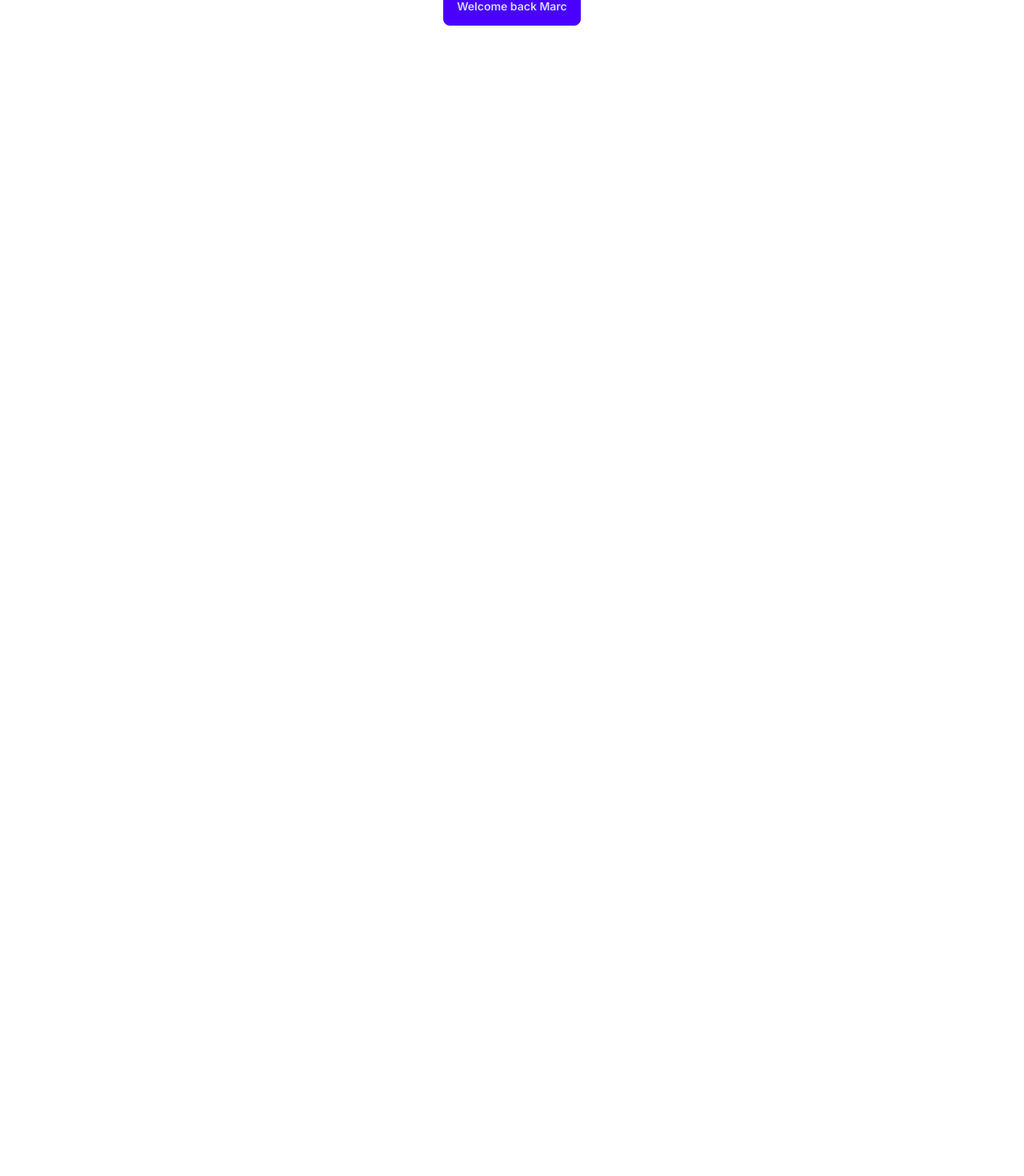
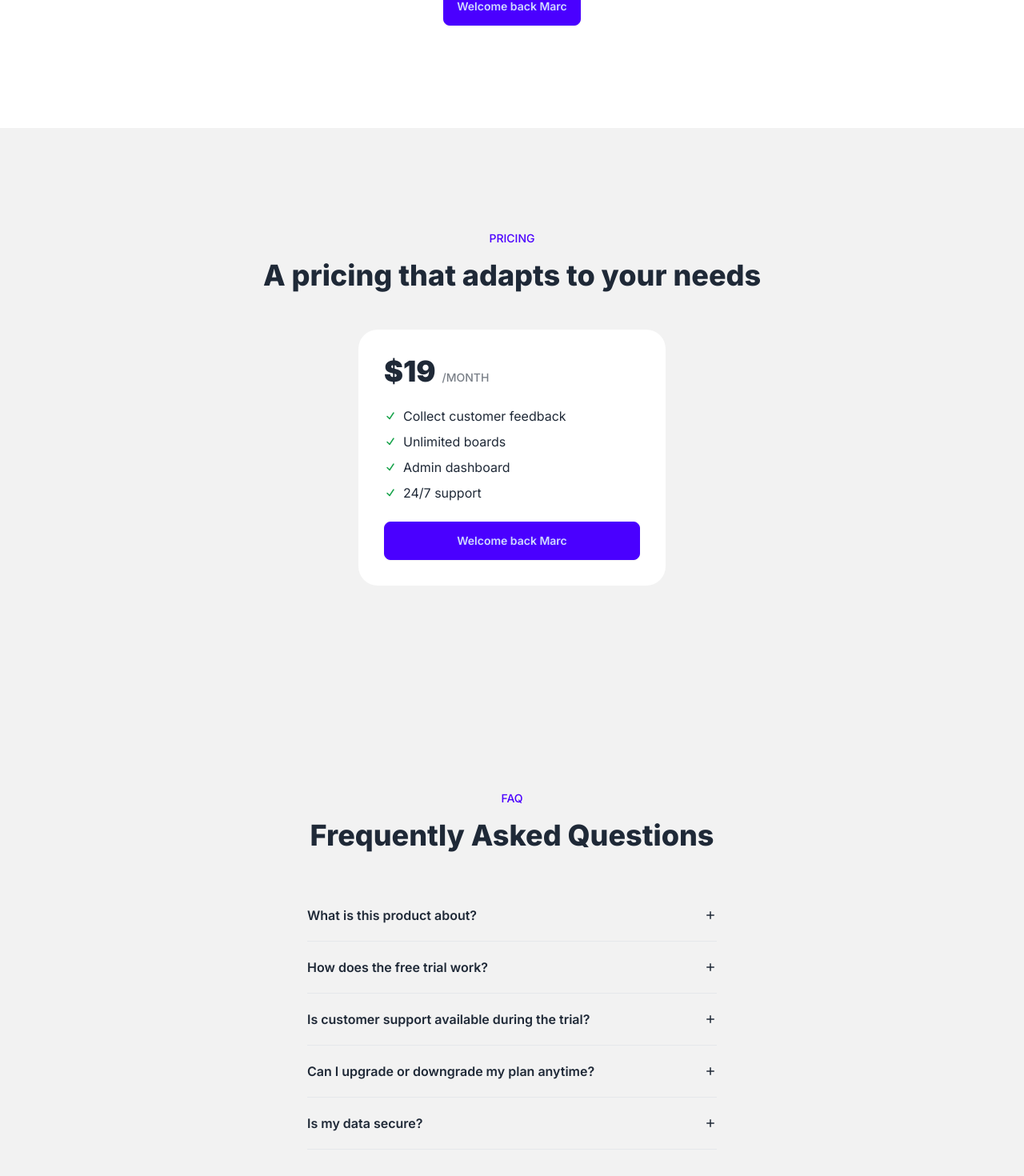
Before and after one commit to BaptisteLenain/codefast-saas, a Next.js app: page / in a window 1280 px wide. Shown: the part 416-1886 px from the top of the page at 80% size. Before the commit the page ends 800 px from the top, so only its background shows below. Built offline with nearby package versions, Linux system fonts and the light colour scheme.

Commit message:
Enhance application structure and features: updated ESLint configuration, added workspace file, improved layout with new pricing and FAQ sections, and introduced FAQListItem component for dynamic FAQ rendering.

```diff
--- /dev/null
+++ b/app/dashboard/page.js
@@ -0,0 +1,5 @@
+export default function Dashboard() {
+  <main>
+    <h1>coucou</h1>;
+  </main>;
+}
--- a/app/layout.js
+++ b/app/layout.js
@@ -10,7 +10,7 @@ export const metadata = {
 
 export default function RootLayout({ children }) {
   return (
-    <html lang="en" data-theme="light">
+    <html lang="en" data-theme="light" className="scroll-smooth">
       <body className={inter.className}>{children}</body>
     </html>
   );
--- a/app/page.js
+++ b/app/page.js
@@ -1,4 +1,5 @@
 import ButtonLogin from "@/components/ButtonLogin";
+import FAQListItem from "@/components/FAQListItem";
 
 export default function Home() {
   const isLoggedIn = true;
@@ -6,18 +7,25 @@ export default function Home() {
 
   return (
     <main>
+      {/* HEADER */}
       <section className="bg-base-200">
         <div className="flex justify-between items-center px-8 py-2 max-w-3xl mx-auto">
           <div className="font-bold">CodeFastSaaS</div>
           <div className="space-x-4 max-md:hidden">
-            <a className="link link-hover">Pricing</a>
-            <a className="link link-hover">FAQ</a>
+            <a className="link link-hover" href="#pricing">
+              Pricing
+            </a>
+            <a className="link link-hover" href="#faq">
+              FAQ
+            </a>
           </div>
           <div>
             <ButtonLogin isLoggedIn={isLoggedIn} name={name} />
           </div>
         </div>
       </section>
+
+      {/* HERO */}
       <section className="text-center py-32 px-8 max-w-3xl mx-auto">
         <h1 className="text-4xl lg:text-5xl font-extrabold mb-6">
           Collect customer feedback to build better products
@@ -28,6 +36,100 @@ export default function Home() {
         </div>
         <ButtonLogin isLoggedIn={isLoggedIn} name={name} />
       </section>
+
+      {/* PRICING */}
+      <section className="bg-base-200" id="pricing">
+        <div className="py-32 px-8 max-w-3xl mx-auto">
+          <p className="text-sm uppercase font-medium text-center text-primary mb-4">
+            Pricing
+          </p>
+          <h2 className="text-3xl lg:text-4xl font-extrabold mb-12 text-center">
+            A pricing that adapts to your needs
+          </h2>
+          <div className="p-8 bg-base-100 max-w-96 rounded-3xl mx-auto space-y-6">
+            <div className="flex gap-2 items-baseline">
+              <div className="text-4xl font-black">$19</div>
+              <div className="uppercase text-sm font-medium opacity-60">
+                /month
+              </div>
+            </div>
+
+            <ul className="space-y-2">
+              {[
+                "Collect customer feedback",
+                "Unlimited boards",
+                "Admin dashboard",
+                "24/7 support",
+              ].map((priceItem) => (
+                <li className="flex gap-2 items-center" key={priceItem}>
+                  <svg
+                    xmlns="http://www.w3.org/2000/svg"
+                    viewBox="0 0 16 16"
+                    fill="currentColor"
+                    className="text-green-600 size-4"
+                  >
+                    <path
+                      fillRule="evenodd"
+                      d="M12.416 3.376a.75.75 0 0 1 .208 1.04l-5 7.5a.75.75 0 0 1-1.154.114l-3-3a.75.75 0 0 1 1.06-1.06l2.353 2.353 4.493-6.74a.75.75 0 0 1 1.04-.207Z"
+                      clipRule="evenodd"
+                    />
+                  </svg>
+                  {priceItem}
+                </li>
+              ))}
+            </ul>
+            <ButtonLogin
+              isLoggedIn={isLoggedIn}
+              name={name}
+              extraStyle="w-full"
+            />
+          </div>
+        </div>
+      </section>
+
+      {/* FAQ */}
+      <section className="bg-base-200" id="faq">
+        <div className="py-32 px-8 max-w-3xl mx-auto">
+          <p className="text-sm uppercase font-medium text-center text-primary mb-4">
+            FAQ
+          </p>
+          <h2 className="text-3xl lg:text-4xl font-extrabold mb-12 text-center">
+            Frequently Asked Questions
+          </h2>
+
+          <ul className="max-w-lg mx-auto">
+            {[
+              {
+                question: "What is this product about?",
+                answer:
+                  "This product helps automate repetitive tasks for small to medium-sized businesses.",
+              },
+              {
+                question: "How does the free trial work?",
+                answer:
+                  "The free trial gives you full access to all features for 14 days without requiring a credit card.",
+              },
+              {
+                question: "Is customer support available during the trial?",
+                answer:
+                  "Yes, our customer support team is available 24/7 during the trial period.",
+              },
+              {
+                question: "Can I upgrade or downgrade my plan anytime?",
+                answer:
+                  "Yes, you can adjust your subscription plan at any time directly from your account settings.",
+              },
+              {
+                question: "Is my data secure?",
+                answer:
+                  "Absolutely! We use industry-standard encryption and comply with GDPR and other data protection laws.",
+              },
+            ].map((qa) => (
+              <FAQListItem key={qa.question} qa={qa} />
+            ))}
+          </ul>
+        </div>
+      </section>
     </main>
   );
 }
--- a/components/ButtonLogin.js
+++ b/components/ButtonLogin.js
@@ -1,9 +1,13 @@
 import Link from "next/link";
 
-const ButtonLogin = ({ isLoggedIn, name }) => {
+// This button is used to login or go to the dashboard
+const ButtonLogin = ({ isLoggedIn, name, extraStyle }) => {
   if (isLoggedIn) {
     return (
-      <Link href="/dashboard" className="btn btn-primary">
+      <Link
+        href="/dashboard"
+        className={`btn btn-primary ${extraStyle ? extraStyle : ""}`}
+      >
         Welcome back {name}
       </Link>
     );
--- /dev/null
+++ b/components/FAQListItem.js
@@ -0,0 +1,44 @@
+"use client";
+
+import { useState } from "react";
+
+const FAQListItem = ({ qa }) => {
+  const [isOpen, setIsOpen] = useState(false);
+  return (
+    <li key={qa.question}>
+      {/* 1. Question (clickable) */}
+      <button
+        className="py-5 font-semibold border-b w-full text-left flex items-center justify-between"
+        onClick={() => setIsOpen(!isOpen)}
+      >
+        <p>{qa.question}</p>
+        {isOpen ? (
+          <svg
+            xmlns="http://www.w3.org/2000/svg"
+            viewBox="0 0 16 16"
+            fill="currentColor"
+            className="size-4"
+          >
+            <path d="M3.75 7.25a.75.75 0 0 0 0 1.5h8.5a.75.75 0 0 0 0-1.5h-8.5Z" />
+          </svg>
+        ) : (
+          <svg
+            xmlns="http://www.w3.org/2000/svg"
+            viewBox="0 0 16 16"
+            fill="currentColor"
+            className="size-4"
+          >
+            <path d="M8.75 3.75a.75.75 0 0 0-1.5 0v3.5h-3.5a.75.75 0 0 0 0 1.5h3.5v3.5a.75.75 0 0 0 1.5 0v-3.5h3.5a.75.75 0 0 0 0-1.5h-3.5v-3.5Z" />
+          </svg>
+        )}
+      </button>
+
+      {/* 2. Answer */}
+      {/*{isOpen ? <div>{qa.answer}</div> : <></>} */}
+      <div className={`${isOpen ? "block" : "hidden"} mt-3 mb-6 opacity-90`}>
+        {qa.answer}
+      </div>
+    </li>
+  );
+};
+export default FAQListItem;
```
Also changed, not shown: .eslintrc.json, 1 other file (tests, documents, lock files or other folders).
